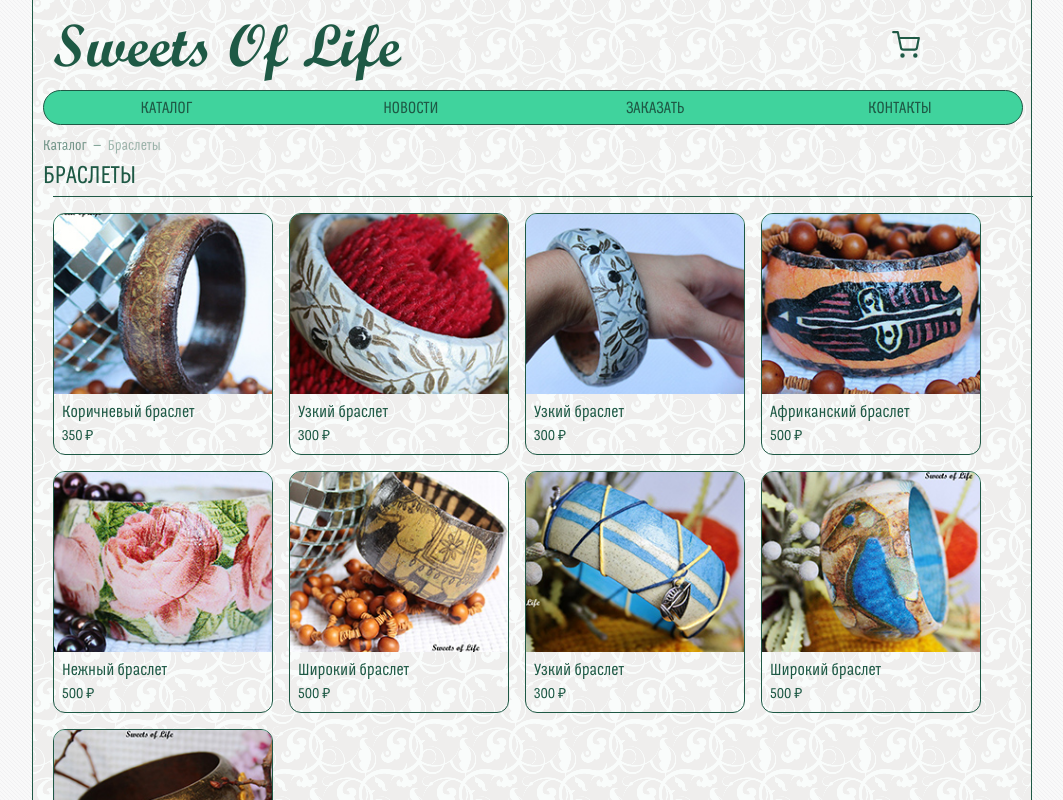
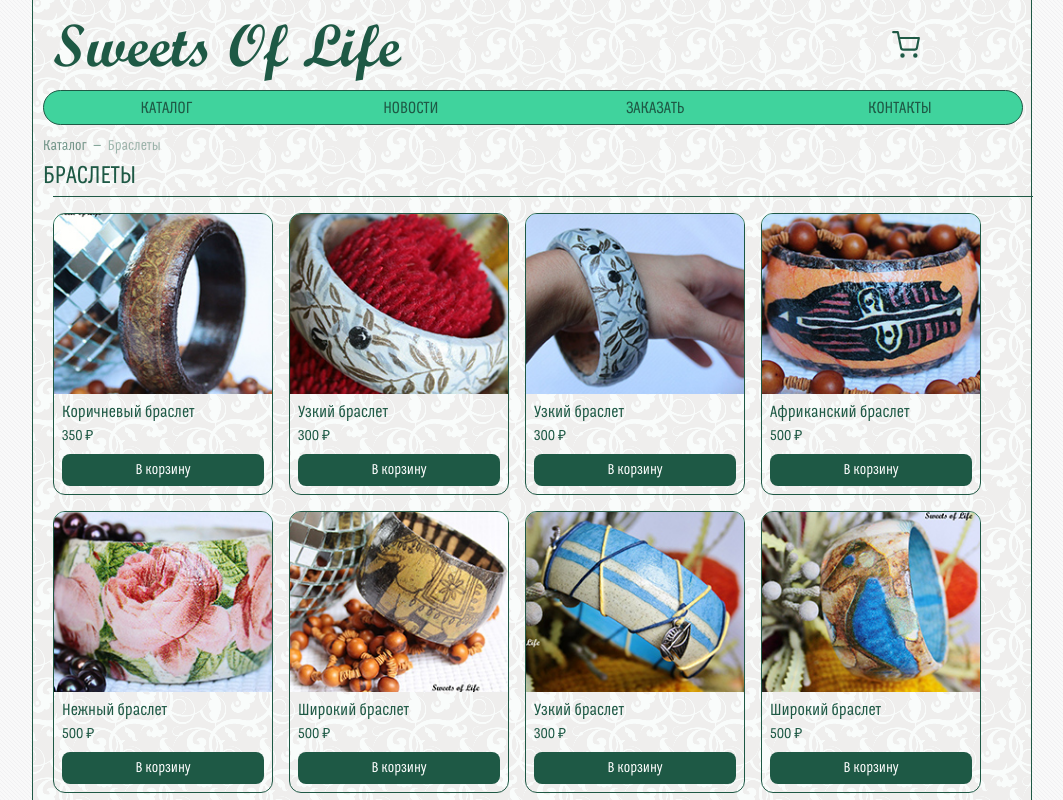
Before and after one commit to MrNovoseltsev/sweets-of-life-next, a Next.js app: page /catalog/bracelets in a window 1280 px wide. Shown: the top 800 px of the page, without its empty margins (108-1171 px from the left). Built offline with nearby package versions, Linux system fonts and the light colour scheme.

Commit message:
feat: add buy btn

```diff
--- a/package.json
+++ b/package.json
@@ -20,6 +20,8 @@
     "@types/react-dom": "^19",
     "eslint": "^9",
     "eslint-config-next": "16.2.2",
+    "prettier": "^3.8.1",
+    "prettier-plugin-tailwindcss": "^0.7.2",
     "tailwindcss": "^4",
     "typescript": "^5"
   }
--- a/src/app/catalog/[category]/page.tsx
+++ b/src/app/catalog/[category]/page.tsx
@@ -1,11 +1,11 @@
 import { notFound } from "next/navigation";
-import Image from "next/image";
-import Link from "next/link";
 import PageLayout from "@/widgets/page-layout/ui/PageLayout";
 import Breadcrumbs from "@/shared/ui/Breadcrumbs";
 import { CATEGORY_META, CATEGORY_SLUGS } from "@/shared/config/categories";
 import { getProductsByCategory } from "@/entities/product/api";
 import type { CategorySlug } from "@/entities/product/model/types";
+import ProductCard from "@/entities/product/ui/ProductCard";
+import BuyButton from "@/features/cart/ui/BuyButton";
 
 export function generateStaticParams() {
   return CATEGORY_SLUGS.map((category) => ({ category }));
@@ -40,25 +40,12 @@ export default async function CategoryPage({ params }: Props) {
         ) : (
           <div className="flex flex-wrap gap-4 ml-2.5">
             {products.map((product) => (
-              <Link
+              <ProductCard
                 key={product.sku}
+                product={product}
                 href={`/catalog/${category}/${product.sku}`}
-                className="group w-[220px] border border-brand rounded-xl overflow-hidden hover:shadow-[0_0_10px_0_var(--color-brand)] transition-shadow"
-              >
-                <div className="relative w-full h-[180px] bg-brand-light">
-                  <Image
-                    src={product.image.preview}
-                    alt={product.name}
-                    fill
-                    className="object-cover"
-                    sizes="220px"
-                  />
-                </div>
-                <div className="p-2">
-                  <p className="text-base leading-tight">{product.name}</p>
-                  <p className="text-sm mt-1">{product.price} ₽</p>
-                </div>
-              </Link>
+                action={<BuyButton product={product} size="sm" />}
+              />
             ))}
           </div>
         )}
--- /dev/null
+++ b/src/entities/product/ui/ProductCard.tsx
@@ -0,0 +1,33 @@
+import Image from "next/image";
+import Link from "next/link";
+import type { ReactNode } from "react";
+import type { Product } from "../model/types";
+
+type Props = {
+  product: Product;
+  href: string;
+  action?: ReactNode;
+};
+
+export default function ProductCard({ product, href, action }: Props) {
+  return (
+    <div className="group w-[220px] border border-brand rounded-xl overflow-hidden hover:shadow-[0_0_10px_0_var(--color-brand)] transition-shadow flex flex-col">
+      <Link href={href} className="flex flex-col flex-1">
+        <div className="relative w-full h-[180px] bg-brand-light">
+          <Image
+            src={product.image.preview}
+            alt={product.name}
+            fill
+            className="object-cover"
+            sizes="220px"
+          />
+        </div>
+        <div className="p-2 flex-1">
+          <p className="text-base leading-tight">{product.name}</p>
+          <p className="text-sm mt-1">{product.price} ₽</p>
+        </div>
+      </Link>
+      {action && <div className="px-2 pb-2">{action}</div>}
+    </div>
+  );
+}
--- a/src/features/cart/ui/BuyButton.tsx
+++ b/src/features/cart/ui/BuyButton.tsx
@@ -5,9 +5,10 @@ import type { Product } from '@/entities/product/model/types';
 
 type Props = {
   product: Pick<Product, 'sku' | 'name' | 'price' | 'image'>;
+  size?: 'sm' | 'md';
 };
 
-export default function BuyButton({ product }: Props) {
+export default function BuyButton({ product, size = 'md' }: Props) {
   const { state, dispatch } = useCart();
   const inCart = state.items.some((i) => i.sku === product.sku);
 
@@ -24,10 +25,14 @@ export default function BuyButton({ product }: Props) {
     });
   }
 
+  const sizeClass = size === 'sm'
+    ? 'w-full py-1.5 text-sm'
+    : 'px-6 py-2.5 text-base';
+
   return (
     <button
       onClick={handleClick}
-      className={`px-6 py-2.5 rounded-lg text-base font-medium transition-colors cursor-pointer ${
+      className={`rounded-lg font-medium transition-colors cursor-pointer ${sizeClass} ${
         inCart
           ? 'bg-[#40d39d] text-white'
           : 'bg-[#1e5945] text-white hover:bg-[#164030]'
```
Also changed, not shown: 2 other files (tests, documents, lock files or other folders).
